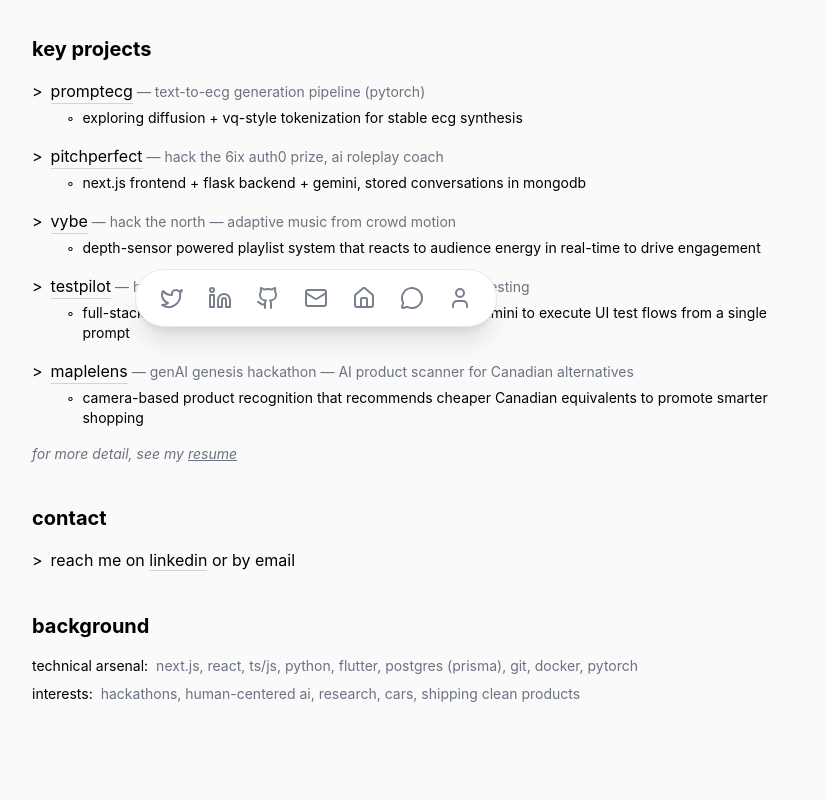
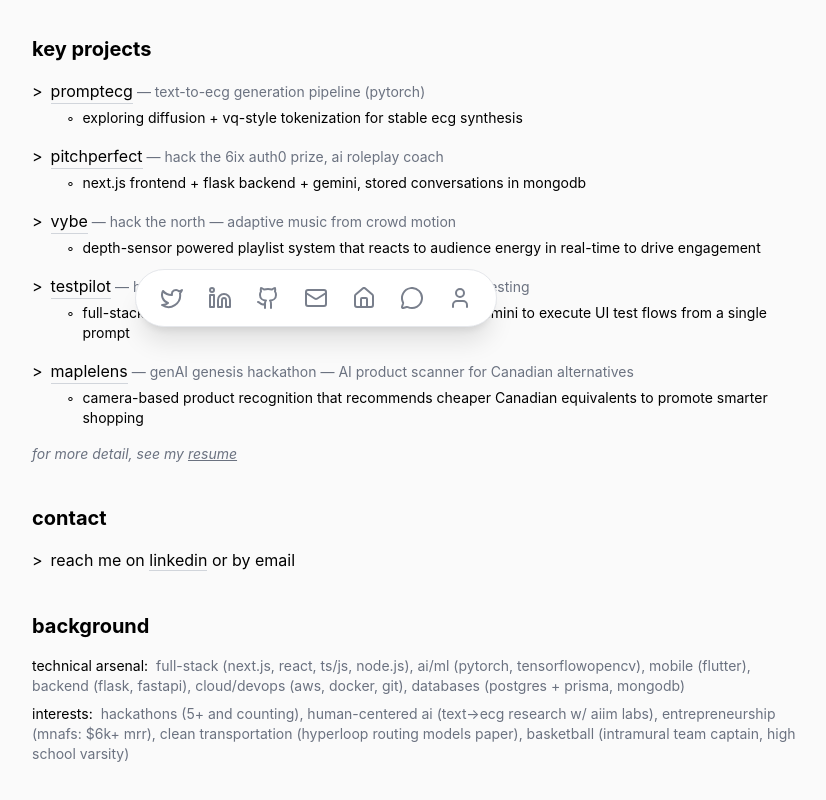
Before and after one commit to Ashmaan-2006/ashmaan, a Next.js app: page / in a window 1280 px wide. Shown: the part 449-1249 px from the top of the page, without its empty margins (324-1150 px from the left). Built offline with nearby package versions, Linux system fonts and the light colour scheme.

Commit message:
Update resume content on landing page

```diff
--- a/app/page.tsx
+++ b/app/page.tsx
@@ -237,7 +237,7 @@ export default function Home() {
               <span className="text-sm text-gray-500 italic block mt-4">
                 for more detail, see my
                 <a
-                  href="/assets/resume.pdf"
+                  href="https://drive.google.com/file/d/1i0jPezaeIN_l25Y1faJTkAF4fZ1IgnOW/view?usp=sharing"
                   className="underline ml-1"
                   target="_blank"
                   rel="noopener noreferrer"
@@ -256,7 +256,7 @@ export default function Home() {
                   <span>
                     reach me on{" "}
                     <a
-                      href="https://www.linkedin.com/"
+                      href="https://www.linkedin.com/in/ashmaan-sohail/"
                       target="_blank"
                       rel="noopener noreferrer"
                       className="border-b border-gray-300 hover:border-gray-500"
@@ -276,13 +276,17 @@ export default function Home() {
                 <div>
                   <span className="mr-2">technical arsenal:</span>
                   <span className="text-gray-500">
-                    next.js, react, ts/js, python, flutter, postgres (prisma), git, docker, pytorch
+                    full-stack (next.js, react, ts/js, node.js), ai/ml (pytorch, tensorflowopencv),
+                    mobile (flutter), backend (flask, fastapi), cloud/devops (aws, docker, git),
+                    databases (postgres + prisma, mongodb)
                   </span>
                 </div>
                 <div>
                   <span className="mr-2">interests:</span>
                   <span className="text-gray-500">
-                    hackathons, human-centered ai, research, cars, shipping clean products
+                    hackathons (5+ and counting), human-centered ai (text→ecg research w/ aiim labs),
+                    entrepreneurship (mnafs: $6k+ mrr), clean transportation (hyperloop routing models paper),
+                    basketball (intramural team captain, high school varsity)
                   </span>
                 </div>
               </div>
```
